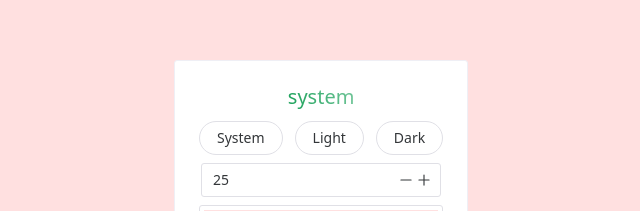
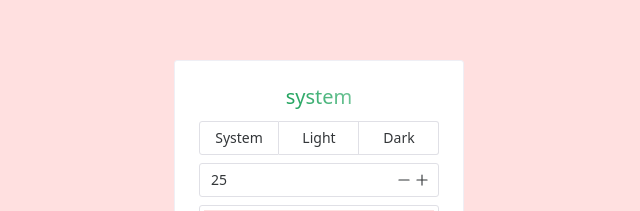
Before and after one commit to Tohrusky/naive-dark-mode, a Vue app: page / in a window 1280 px wide. Shown: the part 180-391 px from the top of the page, without its empty margins (316-956 px from the left). Built offline with nearby package versions, Linux system fonts and the light colour scheme.

Commit message:
改成按钮组

```diff
--- a/src/App.vue
+++ b/src/App.vue
@@ -8,7 +8,8 @@ import {
   NButton,
   NInputNumber,
   NGradientText,
-  NColorPicker
+  NColorPicker,
+  NButtonGroup
 } from 'naive-ui'
 import { NaiveDarkMode, NaiveDarkModeType, globalcolor, naiveTheme, switchTheme } from './index'
 
@@ -71,9 +72,15 @@ function handleDarkModeChange(mode: NaiveDarkModeType): void {
             </n-gradient-text>
           </n-space>
           <n-space justify="center">
-            <n-button round @click="handleDarkModeChange('system')"> System </n-button>
-            <n-button round @click="handleDarkModeChange('light')"> Light </n-button>
-            <n-button round @click="handleDarkModeChange('dark')"> Dark </n-button>
+            <n-button-group>
+              <n-button style="width: 80px" @click="handleDarkModeChange('system')">
+                System
+              </n-button>
+              <n-button style="width: 80px" @click="handleDarkModeChange('light')">
+                Light
+              </n-button>
+              <n-button style="width: 80px" @click="handleDarkModeChange('dark')"> Dark </n-button>
+            </n-button-group>
           </n-space>
           <n-space justify="center">
             <n-input-number
```
